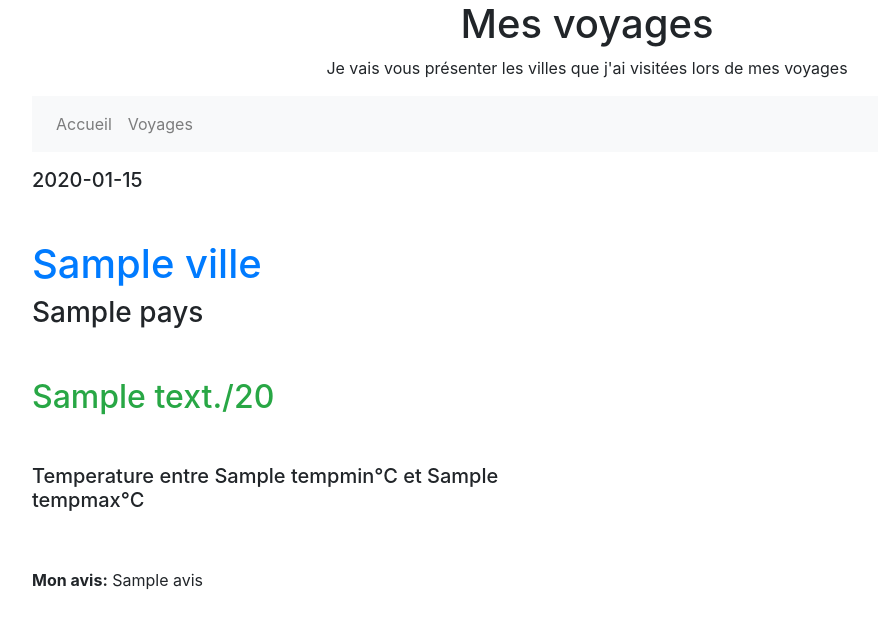
After one commit to KiroIsInTheClood/mesvoyages, a Symfony app: template templates/pages/voyage.html.twig in a window 1280 px wide. The commit adds this page. Shown: the top 629 px of the page, without its empty margins (53-931 px from the left). Run offline with Twig, Linux system fonts and the light colour scheme; the template is opened without the code that fills it: most values are stand-ins (such as "Sample title", 1, 10 or a date in 2020); some libraries are stand-ins or nearby versions.

Commit message:
Phase 11 : ORM (nouvelle page pour l'affichage détaillé d'un enregistrement).

```diff
--- /dev/null
+++ b/templates/pages/voyage.html.twig
@@ -0,0 +1,26 @@
+{% extends "basefront.html.twig" %}
+
+{% block body %}
+    <div class="row mt-3">
+        <div class="col">
+            <h5>{{ visite.datecreationstring }}</h5>
+            <h1 class="text-primary mt-5">{{ visite.ville }}</h1>
+            <h3>{{ visite.pays }}</h3>
+            {% if visite.note < 10 %}
+                <h2 class="text-danger mt-5">{{ visite.note }}/20</h2>
+            {% else %}
+                <h2 class="text-success mt-5">{{ visite.note }}/20</h2>
+            {% endif %}
+            <h5 class="mt-5">Temperature entre {{ visite.tempmin }}°C et {{ visite.tempmax }}°C</h5>
+        </div>
+        <div class="col">
+            <!--Photo-->
+        </div>
+    </div>
+    <div class="row mt-5">
+        <div class="col md-12">
+            <strong>Mon avis:</strong>
+            {{ visite.avis }}
+        </div>
+    </div>
+{% endblock %}
--- a/templates/pages/voyages.html.twig
+++ b/templates/pages/voyages.html.twig
@@ -36,7 +36,7 @@
                 <tr>
                     <td>
                         <h5 class="text-primary">
-                            <a href="#">{{ visite.ville }}</a>
+                            <a href="{{ path("voyages.showone", {id: visite.id}) }}">{{ visite.ville }}</a>
                         </h5>
                     </td>
                     <td>
```
Also changed, not shown: src/Controller/VoyagesController.php (+12 -0 lines).
